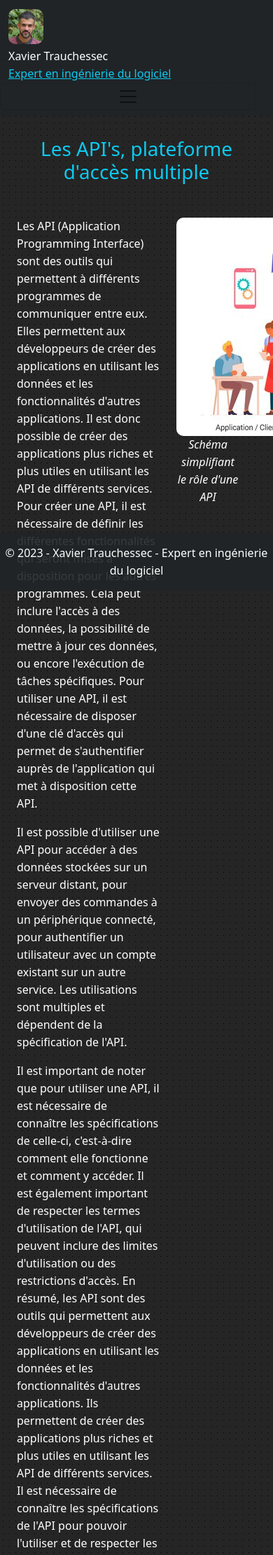
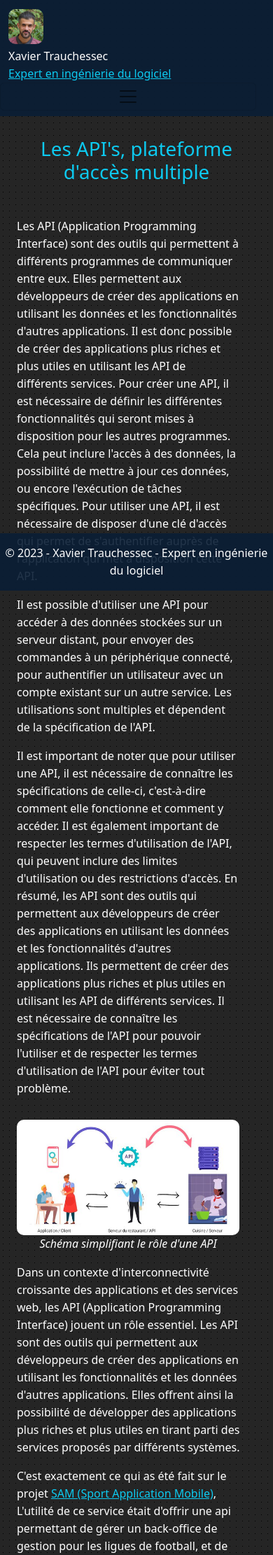
Before and after one commit to Frozenn-X/true_portfolio, a Django app: page /api-desc in a window 390 px wide; the page is wider, and only the part inside the window is pictured. Shown: the top 2222 px of that part at 70% size. Run offline with Django 4.2, Linux system fonts and the light colour scheme; some libraries are stand-ins or nearby versions.

Commit message:
responsive

```diff
--- a/static/css/global.css
+++ b/static/css/global.css
@@ -25,7 +25,7 @@ h1, h2, h3, h4, h5, h6, .h1, .h2, .h3, .h4, .h5, .h6, p, strong, em, a, div {
 }
 
 .bg-dark-perso {
-    background-color: rgba(33, 37, 41, 0.9) !important;
+    background-color: rgba(10, 31, 54, 0.9) !important; /*rgba(33, 37, 41, 0.9)*/
 }
 
 img {
--- a/templates/includes/certificates/dev_net_associate_cisco.html
+++ b/templates/includes/certificates/dev_net_associate_cisco.html
@@ -1,2 +1,4 @@
-<div data-iframe-width="100" data-iframe-height="250" data-share-badge-id="1e8385cd-63b7-4b76-8441-01370270c0b2" data-share-badge-host="https://www.credly.com"></div>
+<div data-iframe-width="150" data-iframe-height="250"
+     data-share-badge-id="1e8385cd-63b7-4b76-8441-01370270c0b2"
+     data-share-badge-host="https://www.credly.com"></div>
 <script type="text/javascript" async src="//cdn.credly.com/assets/utilities/embed.js"></script>
--- a/templates/includes/menu.html
+++ b/templates/includes/menu.html
@@ -18,18 +18,18 @@
             aria-controls="navbarNavDropdown" aria-expanded="false" aria-label="Toggle navigation">
             <span class="navbar-toggler-icon"></span>
         </button>
-        <div class="collapse navbar-collapse col-9" aria-labelledby="navbarDropdown" id="navbarNavDropdown">
+        <div class="collapse navbar-collapse col-md-9 col-lg-8" id="navbarNavDropdown">
             <ul class="navbar-nav" style="margin-left: auto;">
-                <li class="nav-item ">
+                <li class="nav-item">
                     <a class="nav-link {% if menu_actif == 'home' %}text-info{% else %}text-white{% endif %}" aria-current="page" href="{% url 'web:home' %}">Accueil</a>
                 </li>
-                <li class="nav-item ">
+                <li class="nav-item">
                     <a class="nav-link {% if menu_actif == 'about' %}text-info{% else %}text-white{% endif %}" aria-current="page" href="{% url 'web:about' %}">A propos</a>
                 </li>
-                <li class="nav-item ">
+                <li class="nav-item">
                     <a class="nav-link {% if menu_actif == 'parcours' %}text-info{% else %}text-white{% endif %}" aria-current="page" href="{% url 'web:parcours' %}">Parcours</a>
                 </li>
-                <li class="nav-item dropdown dropdown">
+                <li class="nav-item dropdown">
                     <a class="nav-link dropdown-toggle dropdown-menu-end {% if menu_actif == 'sql' or menu_actif == 'python' or menu_actif == 'apis' or menu_actif == 'r&d' or menu_actif == 'bdd' or menu_actif == 'team' or menu_actif == 'project' or menu_actif == 'communication' or menu_actif == 'english' or menu_actif == 'autonomie'  %}text-info{% else %}text-white{% endif %}" href="#" id="competencesDropdown" role="button" data-bs-toggle="dropdown" aria-expanded="false">
                         Compétences
                     </a>
--- a/templates/web/competence/technique/api.html
+++ b/templates/web/competence/technique/api.html
@@ -6,8 +6,8 @@
     <div class="container row mx-auto h-100 my-lg-0 my-5 pb-5" style="padding-top: 100px;">
         <h1 class="text-center my-5 text-info"> Les API's, plateforme d'accès multiple</h1>
         <div class="row">
-            <div class="col-8">
-                <p class="col-12">
+            <div class="col-lg-8 col-12">
+                <p>
                     Les API (Application Programming Interface) sont des outils qui permettent à différents programmes de communiquer entre eux.
                     Elles permettent aux développeurs de créer des applications en utilisant les données et les fonctionnalités d'autres applications.
                     Il est donc possible de créer des applications plus riches et plus utiles en utilisant les API de différents services.
@@ -15,11 +15,11 @@
                     Cela peut inclure l'accès à des données, la possibilité de mettre à jour ces données, ou encore l'exécution de tâches spécifiques.
                     Pour utiliser une API, il est nécessaire de disposer d'une clé d'accès qui permet de s'authentifier auprès de l'application qui met à disposition cette API.
                 </p>
-                <p class="col-12">
+                <p>
                     Il est possible d'utiliser une API pour accéder à des données stockées sur un serveur distant, pour envoyer des commandes à un périphérique connecté, pour authentifier un utilisateur avec un compte existant sur un autre service.
                     Les utilisations sont multiples et dépendent de la spécification de l'API.
                 </p>
-                <p class="col-12">
+                <p>
                     Il est important de noter que pour utiliser une API, il est nécessaire de connaître les spécifications de celle-ci, c'est-à-dire comment elle fonctionne et comment y accéder.
                     Il est également important de respecter les termes d'utilisation de l'API, qui peuvent inclure des limites d'utilisation ou des restrictions d'accès.
 
@@ -27,30 +27,28 @@
                     Ils permettent de créer des applications plus riches et plus utiles en utilisant les API de différents services. Il est nécessaire de connaître les spécifications de l'API pour pouvoir l'utiliser et de respecter les termes d'utilisation de l'API pour éviter tout problème.
                 </p>
             </div>
-            <div class="col-4 text-center">
-                <img src="{% static 'img/api.jfif' %}" alt="schéma explicatif d'une API"/>
-                <em class="text-center">Schéma simplifiant le rôle d'une API</em>
+            <div class="col-lg-4 col-12 text-center m-auto py-3">
+                <img src="{% static 'img/api.jfif' %}" alt="schéma explicatif d'une API" class="w-100"/>
+                <em>Schéma simplifiant le rôle d'une API</em>
             </div>
         </div>
-
-
-        <p class="col-12">
+        <p>
             Dans un contexte d'interconnectivité croissante des applications et des services web, les API (Application Programming Interface) jouent un rôle essentiel. Les API sont des outils qui permettent aux développeurs de créer des applications en utilisant les fonctionnalités et les données d'autres applications. Elles offrent ainsi la possibilité de développer des applications plus riches et plus utiles en tirant parti des services proposés par différents systèmes.
         </p>
-        <p class="col-12">
+        <p>
             C'est exactement ce qui as été fait sur le projet <a href="{% url 'web:SAM_DLF-project' %}" class="text-info" target="_blank"><u>SAM (Sport Application Mobile)</u></a>, L'utilité de ce service était d'offrir une api permettant de gérer un back-office de gestion pour les ligues de football, et de mettre en temps réel leur applications à jours.
             la compléxité résidait dans le fait que cette api devait pouvoir gérer pluieurs back-office, et plusieurs applications, il fallait dont être certains qu'une application mobile ne récupérerais pas les mauvaises données, ou notre client se retrouvant sur la ligue de foot de la région d'a coté.
             J'ai aussi eu beaucoup besoin de cette compétence sur les récupérations de données de l'INSEE ainsi que pour l'outil Datactive, dans un cas pour pouvoir maintenir un socle de données open source le plus à jours possible et dans l'autre afin d'avoir une interconnexion avec Wordpress.
         </p>
-        <p class="col-12">
+        <p>
             Je pense qu'aujourd'hui, je suis à un niveau intermédiaire pour ce qui est de créer des API's, il y a tellement de méthodologie utilisé que je n'ai pas encore pratiqué bien que vue théorie, comme les api's SOAP.
             J'aimerais demain pouvoir être en capacité d'offrir ce genre de connectivité en lien avec les intelligence artificielle. Pour l'instant j'ai commencer à regarder cette vidéo pour m'inspirer <a href="https://www.youtube.com/watch?v=ZTz26f6XXrQ" target="_blank" class="text-info">Déployer un modèle de machine Learning en tant qu'API en Python <i class="fa-solid fa-arrow-up-right-from-square"></i></a>
         </p>
-        <p class="col-12">
+        <p>
             Aujourd'hui les API sont des pierres angulaires du dévellopement informatique, que ce soir pour profiter ou offrir un service, mais surtout de nos jours être capables d'interconnecté plusieur solutions ou logiciels, quelle que soit le besoin.
             C'est comme ça qu'aujourdhui que des outils comme <a target="_blank" class="text-info" href="https://zapier.com/how-it-works"><u>Zapier<i class="fa-solid fa-arrow-up-right-from-square"></i></u></a> vois le jour, à mon avis il sera bientôt un avantage d'être dévellopé de manière à être facilement connecté à d'autre interfaces via des outils comme celui-ci.
         </p>
-        <p class="col-12">
+        <p>
             Il est important de comprendre que l'utilisation des APIs nécessite une connaissance approfondie de leurs spécifications, c'est-à-dire de leur fonctionnement et des méthodes d'accès. De plus, il est essentiel de respecter les termes d'utilisation des API,
             qui peuvent inclure des limitations d'utilisation ou des restrictions d'accès. Cela permet d'éviter d'éventuels problèmes liés à une utilisation incorrecte ou abusive des API.
             En résumé, les API sont des outils puissants pour les développeurs, leur permettant d'accéder aux fonctionnalités et aux données d'autres applications. En comprenant les spécifications des API et en respectant leurs conditions d'utilisation, il est possible de créer des applications plus avancées
--- a/templates/web/competence/technique/bdd_relationnel.html
+++ b/templates/web/competence/technique/bdd_relationnel.html
@@ -32,7 +32,7 @@
                 d’un formulaire en ligne.
             </p>
         </div>
-        <div class="col-lg-4 col-12 text-center my-auto pb-5">
+        <div class="col-lg-4 col-12 text-center m-auto py-3">
             <img src="{% static 'img/bdd.png' %}" alt="Image de base de données relationnelles" class="w-50">
         </div>
         <p>
--- a/templates/web/home.html
+++ b/templates/web/home.html
@@ -3,7 +3,7 @@
 {% block title %}Xavier - Mon Portfolio{% endblock %}
 {% block content %}
     <div class="top-banner">
-        <div class="container row mx-auto h-100 my-lg-0 mt-5 pb-5" style="padding-top: 100px;">
+        <div class="container row mx-auto h-100 mt-5 pb-5" style="padding-top: 100px;">
             <div class="col-lg-6 col-md-6 col-sm-6 col-12 text-center my-auto">
                 <img src="{% static 'img/photo_lkd.jpg' %}" alt="image de ma magnifique personne" class="w-50">
             </div>
```
Also changed, not shown: templates/web/about.html (+5 -10 lines), templates/web/competence/technique/python.html (+5 -5 lines), templates/web/competence/technique/sql.html (+8 -8 lines).
